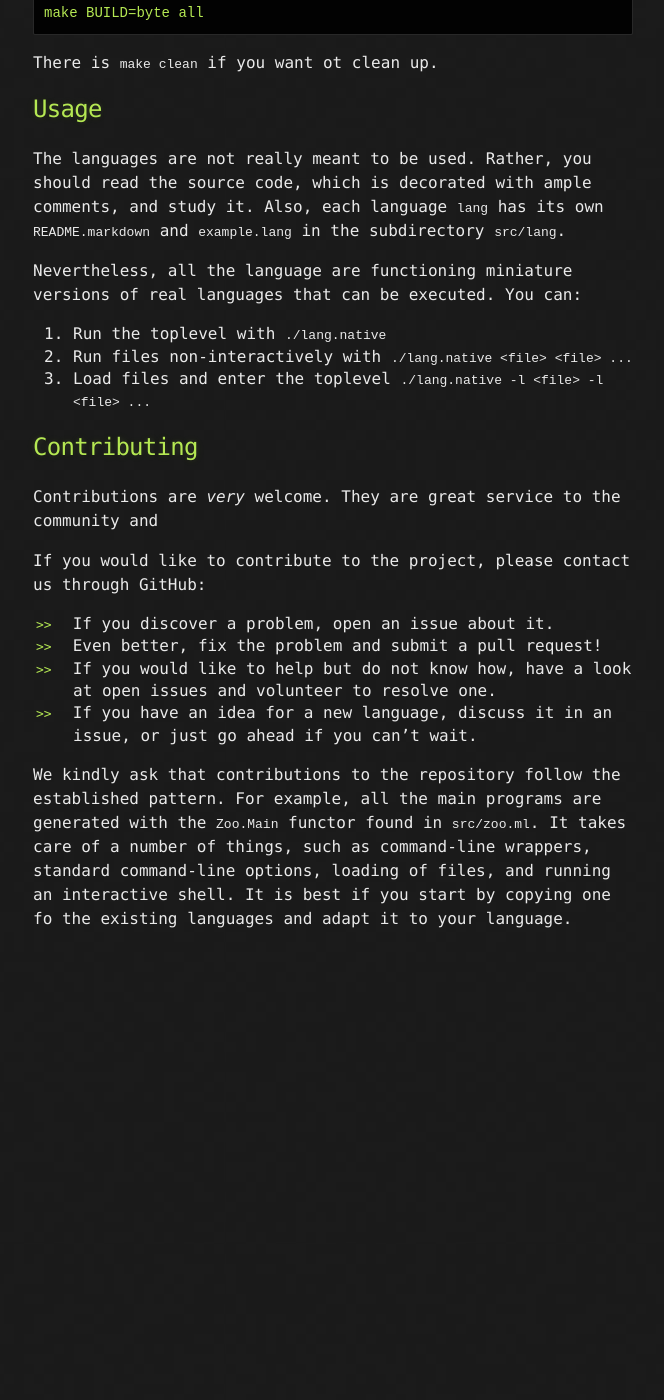
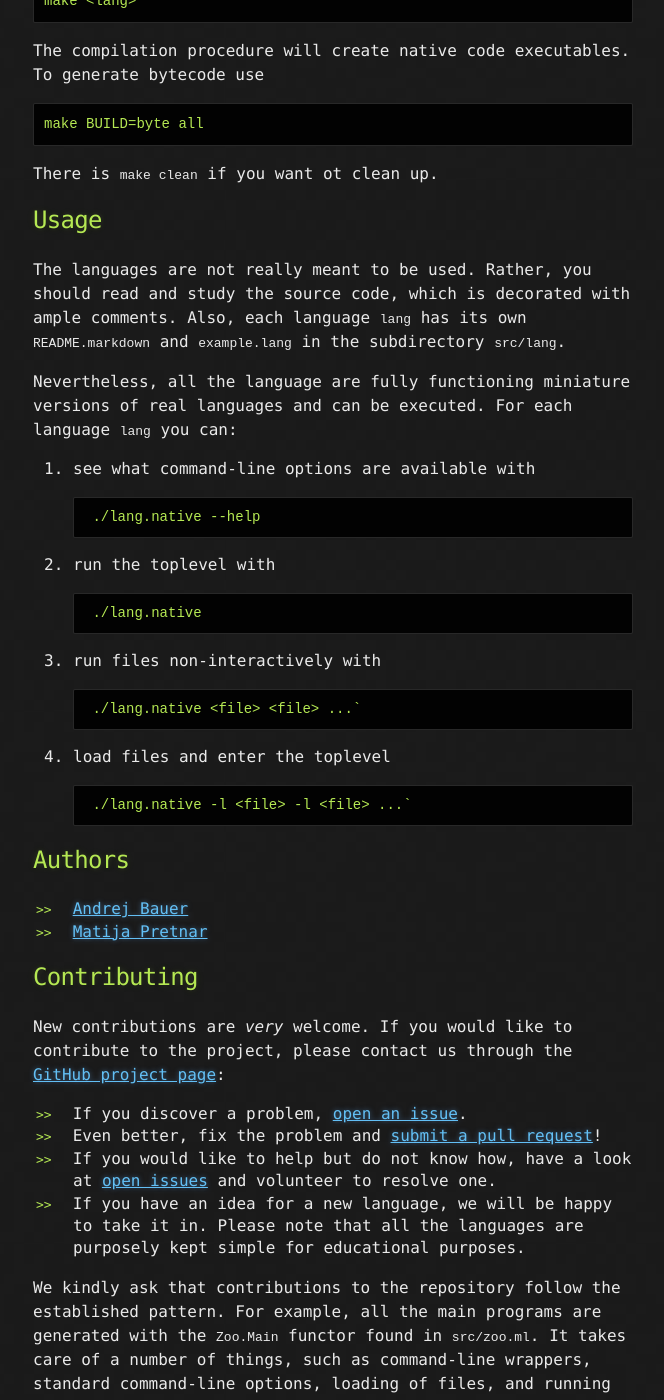
Before and after one commit to andrejbauer/plzoo, a Jekyll site: the page built from index.md, in a window 1280 px wide and 1400 px high, scrolled down 1949 px. Shown: the whole window, without its empty margins (307-971 px from the left). Built offline with Jekyll 4.4.1, drawn with Linux system fonts in a browser that asks for light colours; before the commit the page ends 2900 px from its top, so only the background shows below that; some of the changed text lies outside the part shown.

Commit message:
Better documentation, license in html.

```diff
--- a/index.md
+++ b/index.md
@@ -42,6 +42,11 @@
 [OPAM](http://opam.ocaml.org/), through which menhir is available. Both OCaml and OPAM are
 available through package managers on Linux and OS X, see instruction on the [OPAM web
 site](http://opam.ocaml.org/doc/Install.html).
+
+### Learning OCaml
+
+If you are not familiar with OCaml yet, we highly recommend that you look at the
+[excellent resources for learning OCaml](https://ocaml.org/learn/).
 
 ### Recommended: `ledit` or `rlwrap`
 
@@ -76,30 +81,45 @@
 
 ## Usage
 
-The languages are not really meant to be used. Rather, you should read the source code,
-which is decorated with ample comments, and study it. Also, each language `lang` has its
+The languages are not really meant to be used. Rather, you should read and study the
+source code, which is decorated with ample comments. Also, each language `lang` has its
 own `README.markdown` and `example.lang` in the subdirectory `src/lang`.
 
-Nevertheless, all the language are functioning miniature versions of real languages that
-can be executed. You can:
+Nevertheless, all the language are fully functioning miniature versions of real languages
+and can be executed. For each language `lang` you can:
 
-1. Run the toplevel with `./lang.native`
-2. Run files non-interactively with `./lang.native <file> <file> ...`
-3. Load files and enter the toplevel `./lang.native -l <file> -l <file> ...`
+1. see what command-line options are available with
+
+        ./lang.native --help
+
+2. run the toplevel with
+
+        ./lang.native
+
+3. run files non-interactively with
+
+        ./lang.native <file> <file> ...`
+
+4. load files and enter the toplevel
+
+        ./lang.native -l <file> -l <file> ...`
+
+## Authors
+
+* [Andrej Bauer](http://andrej.com/)
+* [Matija Pretnar](http://matija.pretnar.info/)
 
 ## Contributing
 
-Contributions are *very* welcome. They are great service to the community and
+New contributions are *very* welcome. If you would like to contribute to the project,
+please contact us through the [GitHub project page](https://github.com/andrejbauer/plzoo):
 
-
-If you would like to contribute to the project, please contact us through GitHub:
-
-* If you discover a problem, open an issue about it.
-* Even better, fix the problem and submit a pull request!
-* If you would like to help but do not know how, have a look at open issues and volunteer
-  to resolve one.
-* If you have an idea for a new language, discuss it in an issue, or just go ahead if you
-  can't wait.
+* If you discover a problem, [open an issue](https://github.com/andrejbauer/plzoo/issues/new).
+* Even better, fix the problem and [submit a pull request](https://github.com/andrejbauer/plzoo/compare)!
+* If you would like to help but do not know how, have a look at
+  [open issues](https://github.com/andrejbauer/plzoo/issues) and volunteer to resolve one.
+* If you have an idea for a new language, we will be happy to take it in. Please note that all
+  the languages are purposely kept simple for educational purposes.
 
 We kindly ask that contributions to the repository follow the established pattern. For
 example, all the main programs are generated with the `Zoo.Main` functor found in
```
Also changed, not shown: other parts of index.md (+1 -1 lines), LICENSE.markdown (+17 -11 lines), 1 other file.
